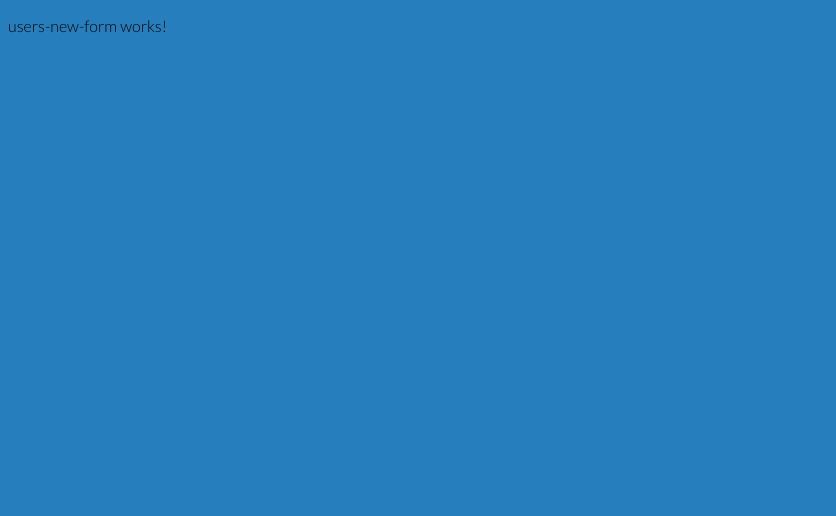
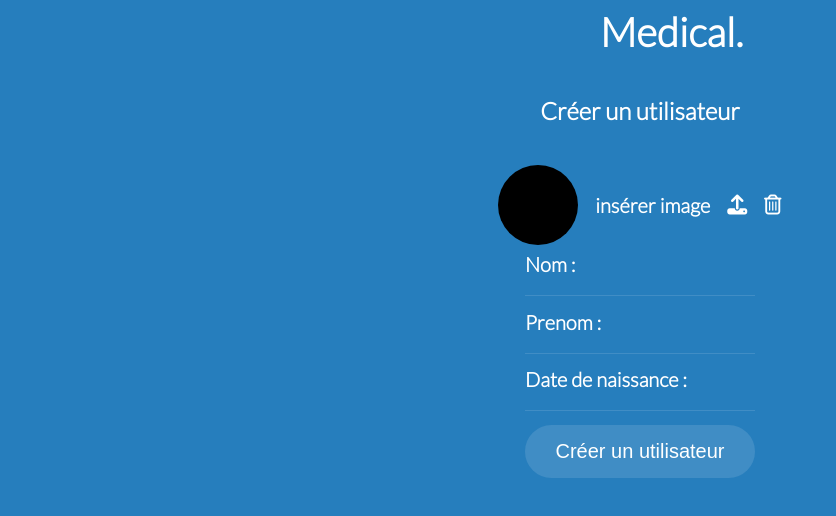
Before and after one commit to LoicSibilski/Medicaments, an Angular app in the folder angular-medicament/: page /users/create in a window 1280 px wide. Shown: the top 516 px of the page, without its empty margins (0-836 px from the left). Built offline with nearby package versions, Linux system fonts and the light colour scheme.

Commit message:
feat(user-form): css fait

```diff
--- a/angular-medicament/src/app/feature/users/pages/users-list/users-list.component.css
+++ b/angular-medicament/src/app/feature/users/pages/users-list/users-list.component.css
@@ -21,6 +21,7 @@ span{
 .profile{
     display: flex;
     align-items: center;
+    margin-bottom: 20px;
 }
 
 h1{
--- a/angular-medicament/src/app/feature/users/pages/users-new-form/users-new-form.component.css
+++ b/angular-medicament/src/app/feature/users/pages/users-new-form/users-new-form.component.css
@@ -0,0 +1,81 @@
+h1{
+    color: white;
+    font-weight: bolder;
+    font-size: 40px;
+    margin: auto;
+    width: 80px;
+}
+
+input{
+    background-color: #267EBD;
+    border : none;
+    border-bottom: 1px solid #408DC5;
+    color: white;
+    font-size: 15px;
+}
+
+form{
+    display: flex;
+    flex-direction: column;
+    height: 30vh;
+    justify-content: space-around;
+}
+
+button{
+    background-color: #408DC5;
+    color: white;
+    padding: 15px 30px;
+    border: none;
+    border-radius: 50px;
+    font-size: 20px;
+    width: 230px;
+}
+
+#container{
+    color:white;
+    width: 50vw;
+    margin: auto;
+    display: flex;
+    flex-direction: column;
+    align-items: center;
+    justify-content: space-around;
+
+}
+
+h2{
+    color:white;
+    width: 300px;
+    display: flex;
+    justify-content: center;
+    margin:40px auto
+}
+
+.profile-picture{
+    width: 80px;
+    height: 80px;
+    background-color: black;
+    border-radius: 40px;
+}
+
+#profile-picture-container{
+    display: flex;
+    align-items: center;
+    justify-content: space-around;
+    width: 300px;
+}
+
+span{
+    font-size: 20px;
+    font-weight: bold;
+}
+
+i{
+    font-size: 20px;
+}
+
+label{
+    display: flex;
+    flex-direction: column;
+    font-weight: bold;
+    font-size: 20px;
+}
--- a/angular-medicament/src/app/feature/users/pages/users-new-form/users-new-form.component.html
+++ b/angular-medicament/src/app/feature/users/pages/users-new-form/users-new-form.component.html
@@ -1 +1,27 @@
-<p>users-new-form works!</p>
+<h1>Medical.</h1>
+
+<h2>Créer un utilisateur</h2>
+
+<div id="container">
+    <div id="profile-picture-container">
+        <div class="profile-picture"></div>
+        <span>insérer image</span>
+        <i class="fas fa-upload"></i>
+        <i class="far fa-trash-alt"></i>
+    </div>
+    <form>
+        <label> Nom :
+            <input type="text">
+        </label>
+        <label> Prenom :
+            <input type="text">
+        </label>
+        <label> Date de naissance :
+            <input type="text">
+        </label>
+
+        <button type="submit">Créer un utilisateur</button>
+    </form>
+
+
+</div>
--- a/angular-medicament/src/index.html
+++ b/angular-medicament/src/index.html
@@ -8,6 +8,7 @@
   <link rel="icon" type="image/x-icon" href="favicon.ico">
   <link rel="preconnect" href="https://fonts.gstatic.com">
   <link href="https://fonts.googleapis.com/css2?family=Lato:ital,wght@0,300;1,300&display=swap" rel="stylesheet">
+  <script src="https://kit.fontawesome.com/6c1e467bbd.js" crossorigin="anonymous"></script>
 </head>
 <body>
   <app-root></app-root>
```
